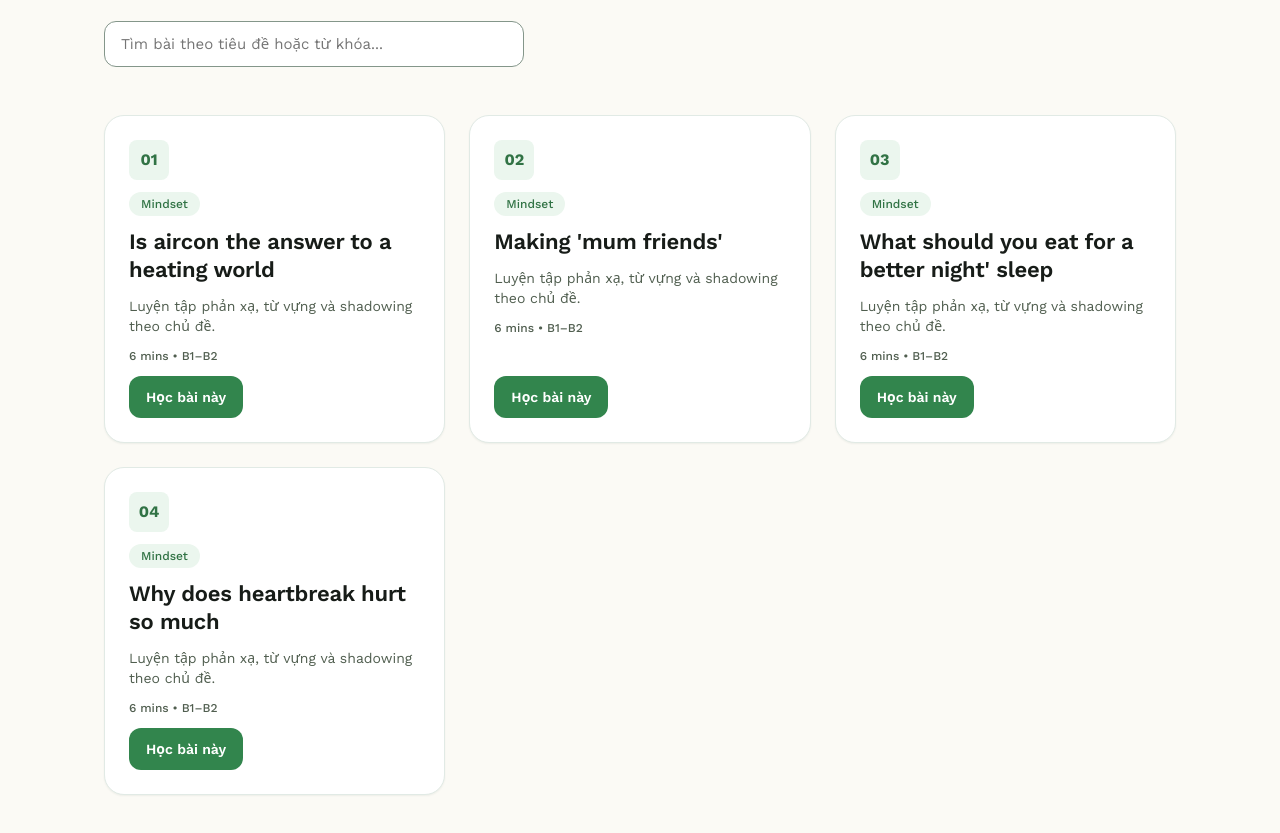
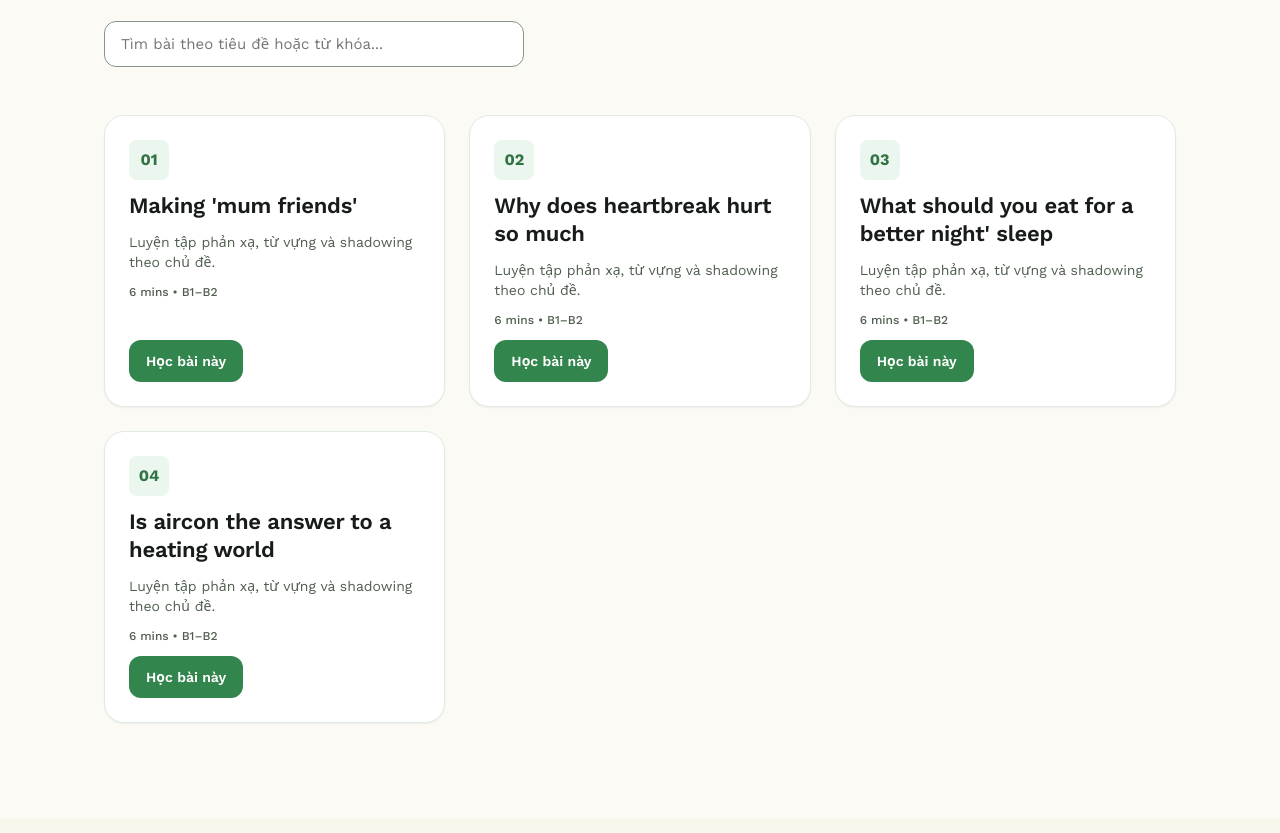
Before and after one commit to minhpth85/englishlab, a plain HTML site: page index.html in a window 1280 px wide. Shown: the part 715-1548 px from the top of the page. Drawn offline with nearby package versions, Linux system fonts and the light colour scheme.

Commit message:
Sắp xếp bài học mới nhất trước và bỏ tag Mindset
- build-index.js: sắp xếp theo thời điểm file được thêm vào repo (mới nhất trước), bỏ badge category
- update-index.yml: checkout đầy đủ lịch sử để đọc thời điểm thêm file
- index.html: cập nhật thứ tự và bỏ badge

Co-Authored-By: Claude Haiku 5.5 <noreply@anthropic.com>
Claude-Session: https://claude.ai/code/session_01KazH2kt5xCQTJ6it9ZeahE

```diff
--- a/index.html
+++ b/index.html
@@ -169,27 +169,24 @@ footer .wrap{display:flex;justify-content:space-between;flex-wrap:wrap;gap:16px}
 <!-- Bài 01 -->
 <article class="hb-card lesson-card">
   <div class="hb-card-icon">01</div>
-  <span class="hb-badge">Mindset</span>
-  <h3>Is aircon the answer to a heating world</h3>
-  <p>Luyện tập phản xạ, từ vựng và shadowing theo chủ đề.</p>
-  <span class="meta">6 mins • B1–B2</span>
-  <a class="hb-btn hb-btn--primary" href="Is-aircon-the-answer-to-a-heating-world.html">Học bài này</a>
-</article>
-
-<!-- Bài 02 -->
-<article class="hb-card lesson-card">
-  <div class="hb-card-icon">02</div>
-  <span class="hb-badge">Mindset</span>
   <h3>Making 'mum friends'</h3>
   <p>Luyện tập phản xạ, từ vựng và shadowing theo chủ đề.</p>
   <span class="meta">6 mins • B1–B2</span>
   <a class="hb-btn hb-btn--primary" href="Making-'mum-friends'.html">Học bài này</a>
 </article>
 
+<!-- Bài 02 -->
+<article class="hb-card lesson-card">
+  <div class="hb-card-icon">02</div>
+  <h3>Why does heartbreak hurt so much</h3>
+  <p>Luyện tập phản xạ, từ vựng và shadowing theo chủ đề.</p>
+  <span class="meta">6 mins • B1–B2</span>
+  <a class="hb-btn hb-btn--primary" href="Why-does-heartbreak-hurt-so-much.html">Học bài này</a>
+</article>
+
 <!-- Bài 03 -->
 <article class="hb-card lesson-card">
   <div class="hb-card-icon">03</div>
-  <span class="hb-badge">Mindset</span>
   <h3>What should you eat for a better night' sleep</h3>
   <p>Luyện tập phản xạ, từ vựng và shadowing theo chủ đề.</p>
   <span class="meta">6 mins • B1–B2</span>
@@ -199,11 +196,10 @@ footer .wrap{display:flex;justify-content:space-between;flex-wrap:wrap;gap:16px}
 <!-- Bài 04 -->
 <article class="hb-card lesson-card">
   <div class="hb-card-icon">04</div>
-  <span class="hb-badge">Mindset</span>
-  <h3>Why does heartbreak hurt so much</h3>
+  <h3>Is aircon the answer to a heating world</h3>
   <p>Luyện tập phản xạ, từ vựng và shadowing theo chủ đề.</p>
   <span class="meta">6 mins • B1–B2</span>
-  <a class="hb-btn hb-btn--primary" href="Why-does-heartbreak-hurt-so-much.html">Học bài này</a>
+  <a class="hb-btn hb-btn--primary" href="Is-aircon-the-answer-to-a-heating-world.html">Học bài này</a>
 </article>
 
     </div>
```
Also changed, not shown: .github/scripts/build-index.js, 1 other file.
